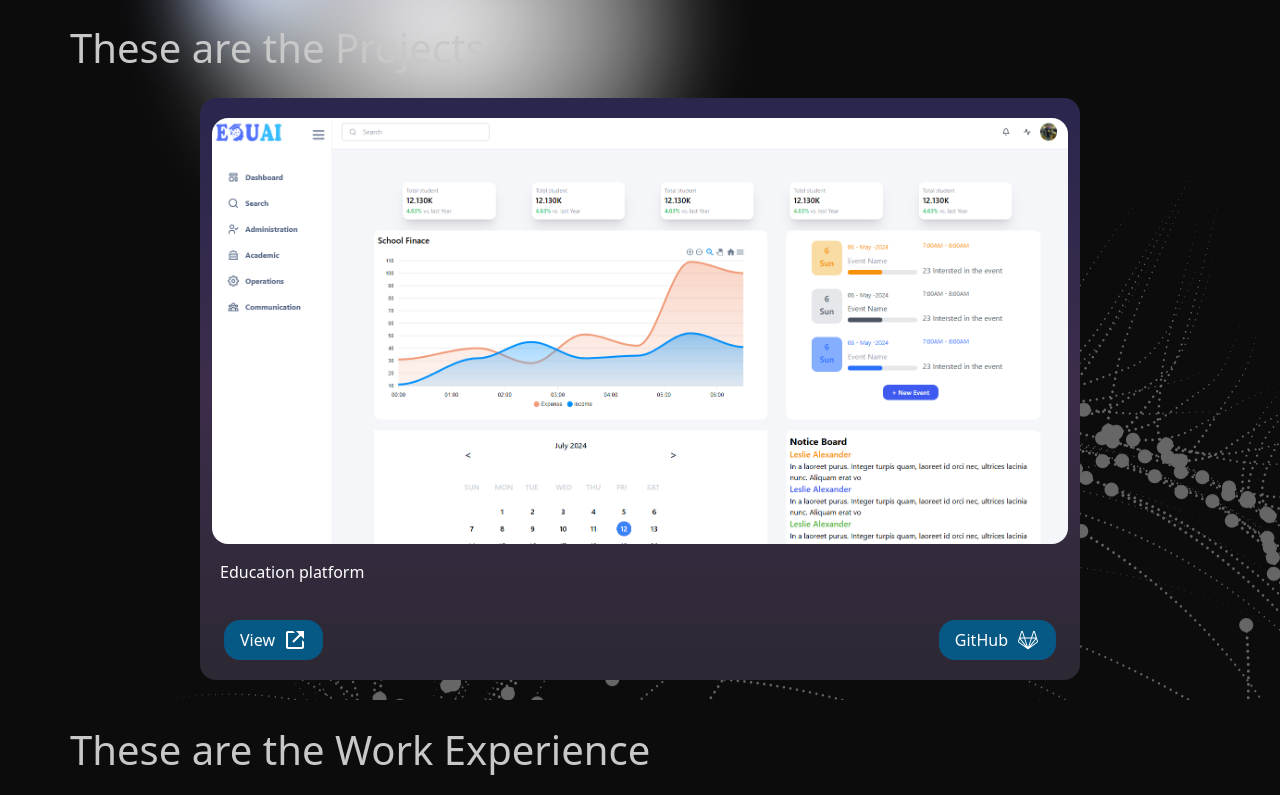
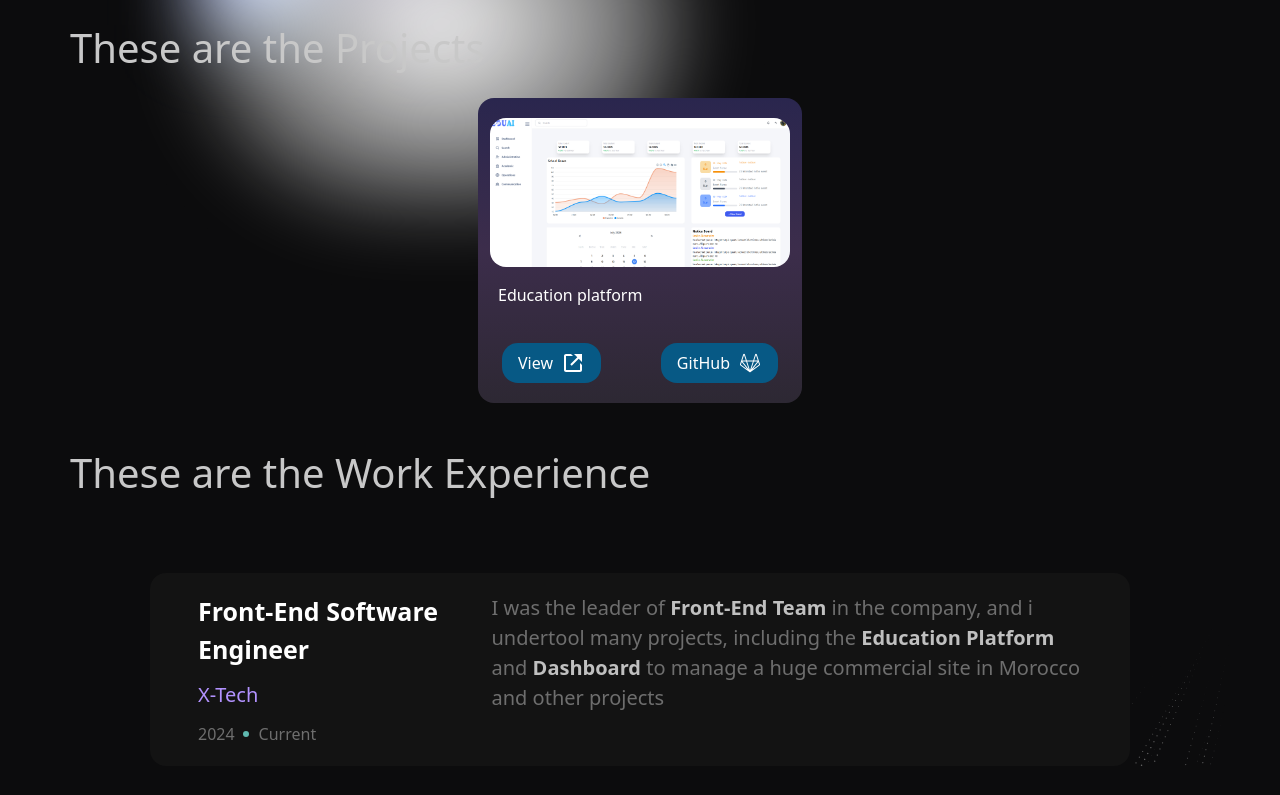
Before and after one commit to St0ckfish/Portfolio, a Next.js app: page /portfolio in a window 1280 px wide. Shown: the part 405-1200 px from the top of the page. Built offline with nearby package versions, Linux system fonts and the light colour scheme.

Commit message:
Portfolio

```diff
--- a/src/app/portfolio/page.tsx
+++ b/src/app/portfolio/page.tsx
@@ -19,10 +19,12 @@ const Portfolio = () => {
                     These are the Projects
                 </p>
             </div>
-            <div className="bg-[url('/images/hero1.png')] py-5 bg-auto bg-fixed flex flex-wrap gap-10 w-full h-full justify-center px-[200px] max-[940px]:px-[40px]">
+            <div className=" py-5  flex flex-wrap gap-10 w-full h-full justify-center px-[200px] max-[940px]:px-[40px]">
 
                 <div className=" py-5 px-3 grid justify-center items-center rounded-2xl bg-gradient-to-t from-[#2d2833] via-[#3c2d4b] to-[#2a264e]">
-                    <Image src="/images/project.png" className="rounded-2xl w-full h-full" height={200} width={200} alt="#" />
+                    <div className="w-full">
+                        <Image src="/images/project.png" className="rounded-2xl w-[300px] h-full" height={200} width={200} alt="#" />
+                    </div>
                     <div className="flex justify-start text-start items-center px-2 py-4">
                         <p>Education platform</p>
                     </div>
@@ -42,7 +44,7 @@ const Portfolio = () => {
                     These are the Work Experience
                 </p>
             </div>
-            <div className="grid gap-4 px-[150px] max-[940px]:px-[30px] mt-[70px] ">
+            <div className="grid gap-4 px-[150px] max-[940px]:px-[30px] mt-[70px] bg-[url('/images/hero1.png')] bg-auto bg-fixed ">
                 <div className="px-12 py-5 rounded-2xl bg-[#131313] flex justify-between gap-4 w-full max-[1023px]:grid max-[1023px]:justify-center">
                     <div className="grid gap-3 w-full">
                         <h1 className="font-semibold text-[25px] max-[1277px]:text-[20px]">Front-End Software Engineer</h1>
```
